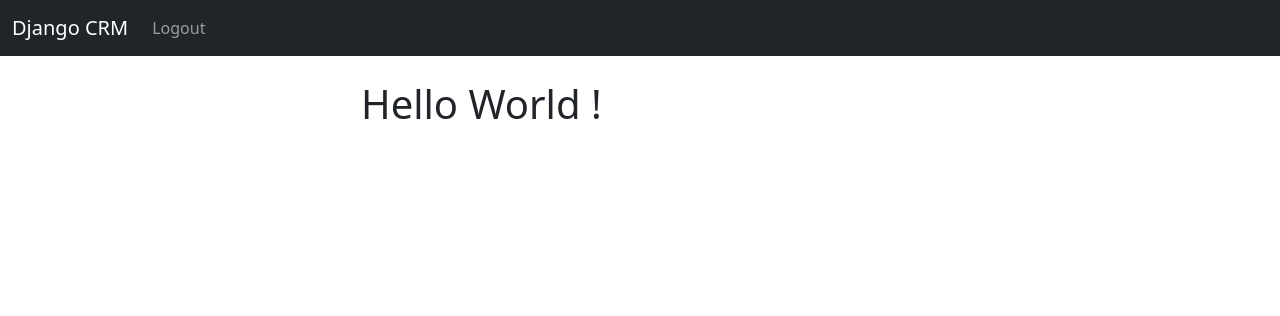
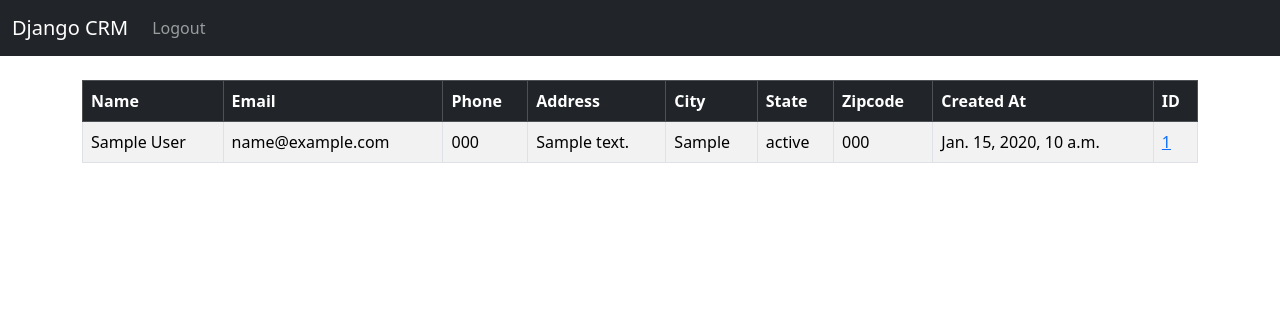
Before and after one commit to pankaj-basnet/dcrm55, a Django app: page / in a window 1280 px wide. Shown: the top 316 px of the page. Run offline with Django 5.2, Linux system fonts and the light colour scheme; a user stored in the database is signed in; tables that the repository leaves empty hold one stand-in row (values such as "Sample post").

Commit message:
show all records after logged in --- edit views.py for customer_record view function

```diff
--- a/dcrm55/website/templates/home.html
+++ b/dcrm55/website/templates/home.html
@@ -1,18 +1,45 @@
-{% extends 'base.html' %} {% block content %}
+{% extends 'base.html' %} {% block content %} {% if user.is_authenticated %}
+<table class="table table-striped table-hover table-bordered">
+  <thead class="table-dark">
+    <tr>
+      <th scope="col">Name</th>
+      <th scope="col">Email</th>
+      <th scope="col">Phone</th>
+      <th scope="col">Address</th>
+      <th scope="col">City</th>
+      <th scope="col">State</th>
+      <th scope="col">Zipcode</th>
+      <th scope="col">Created At</th>
+      <th scope="col">ID</th>
+    </tr>
+  </thead>
+  <tbody>
+    {% if records %} {% for record in records %}
+    <tr>
+      <td>{{ record.first_name }} {{ record.last_name }}</td>
+      <td>{{ record.email }}</td>
+      <td>{{ record.phone }}</td>
+      <td>{{ record.address }}</td>
+      <td>{{ record.city }}</td>
+      <td>{{ record.state }}</td>
+      <td>{{ record.zipcode }}</td>
+      <td>{{ record.created_at }}</td>
+      <td><a href="{% url 'record' record.id %}">{{ record.id }}</a></td>
+    </tr>
+    {% endfor %} {% endif %}
+  </tbody>
+</table>
+
+<!-- ------------------------      Login       ----------------------- -->
+
+{% else %}
 
 <div class="col-md-6 offset-md-3">
-  {% if user.is_authenticated %}
-
-  <h1>Hello World !</h1>
-
-  {% else %}
-
   <h1>Login</h1>
 
   <br />
-  <p
-    class="bootstrap-login-form--------------------------------------------------------"
-  ></p>
+
+  <!-- ## bootstrap-login-form-------------------------------------------------------- -->
 
   <form method="POST" action="{% url 'home' %}">
     {% csrf_token %}
@@ -45,5 +72,7 @@
   <p
     class="bootstrap-login-form--------------------------------------------------------"
   ></p>
-  {% endif %} {% endblock%}
+  {% endif %}
 </div>
+{% endblock%}
+<!-- </div> was deleted https://youtu.be/t10QcFx7d5k?t=5593-->
--- a/dcrm55/website/urls.py
+++ b/dcrm55/website/urls.py
@@ -7,4 +7,6 @@ urlpatterns = [
     #path('login/', views.login_user, name='login'),
     path('logout/', views.logout_user, name='logout'),
     path('register/', views.register_user, name='register'),
+    path('record/<int:pk>', views.customer_record, name='record'),
+
 ]
--- a/dcrm55/website/views.py
+++ b/dcrm55/website/views.py
@@ -2,23 +2,33 @@ from django.shortcuts import render, redirect
 from django.contrib.auth import authenticate, login, logout
 from django.contrib import messages
 from .forms import SignUpForm
+from .models import Record
 
 def home(request):
+
+    records = Record.objects.all()
+
     # Check to see if logging in
-    if request.method == 'POST':
+    if request.method == 'POST': # filling the login form and posting it
         username = request.POST['username']
         password = request.POST['password']
+
         # Authenticate
         user = authenticate(request, username=username, password=password)
         if user is not None:
             login(request, user)
             messages.success(request, "You Have Been Logged In!")
+
+            ## path('', views.home, name='home'), and again run this "home" function [[[def home]]]
+            ## at last [[  return render(request, 'home.html', {} ) ]] may be ----sn=
             return redirect('home')
         else:
             messages.success(request, "There Was An Error Logging In, Please Try Again...")
+
+            ## home ==== home.html  ---- may be ---- self note --sn=
             return redirect('home')
     else:
-        return render(request, 'home.html', {} )
+        return render(request, 'home.html', {'records': records} )
 
 
 def logout_user(request):
@@ -44,3 +54,14 @@ def register_user(request):
         return render(request, 'register.html', {'form':form})
 
     return render(request, 'register.html', {'form':form})
+
+
+
+def customer_record(request, pk):
+	if request.user.is_authenticated:
+		# Look Up Records
+		customer_record = Record.objects.get(id=pk)
+		return render(request, 'record.html', {'customer_record':customer_record})
+	else:
+		messages.success(request, "You Must Be Logged In To View That Page...")
+		return redirect('home')
```
Also changed, not shown: dcrm55/website/templates/record.html (added, +34 -0 lines), dcrm55/Screenshot (4304) --- RECORDS.png (added), dcrm55/Screenshot (4305) --- RECORDS.png (added).
